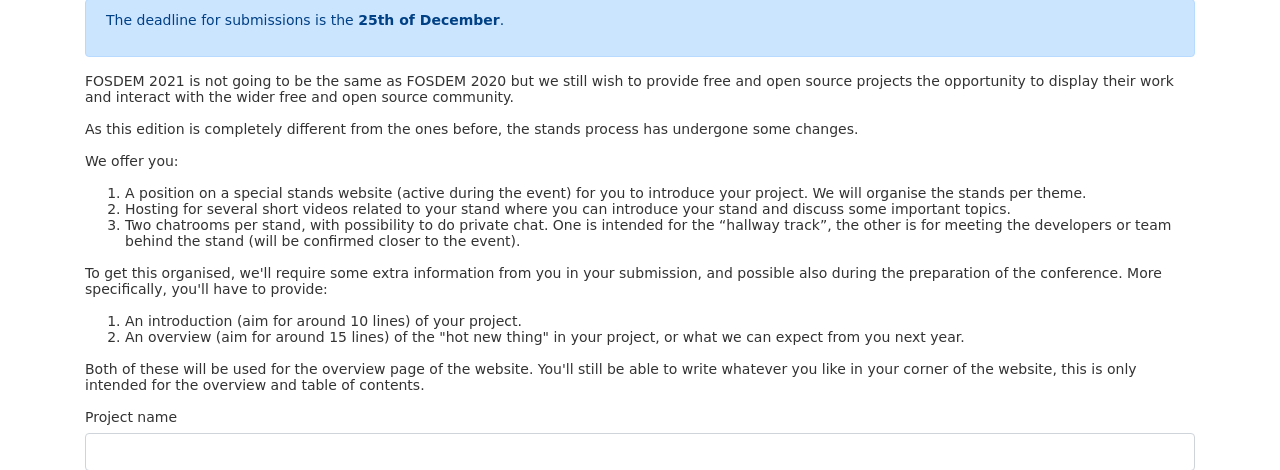
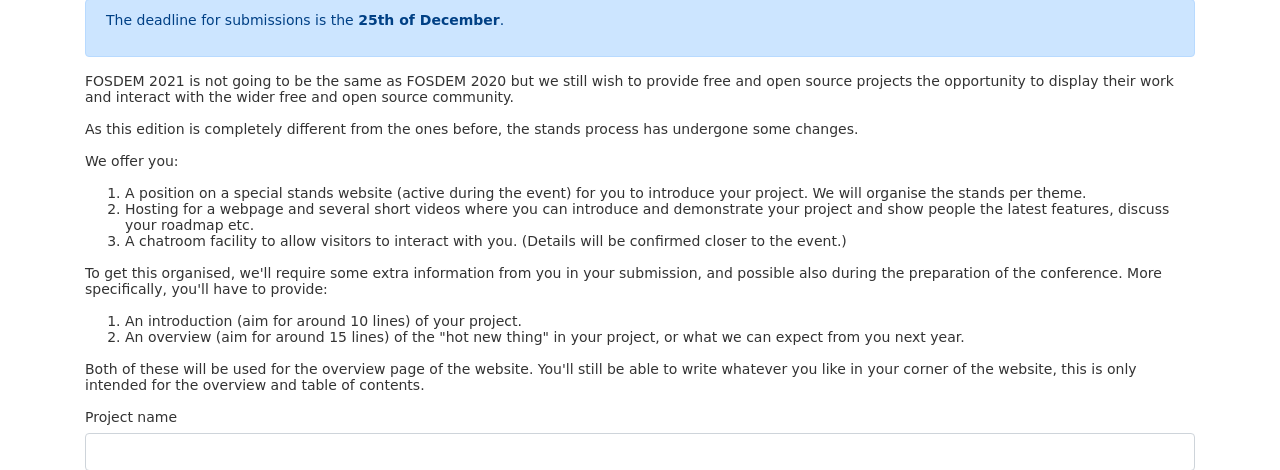
Before and after one commit to FOSDEM/stand-submission, a Django app: page /submission/ in a window 1280 px wide. Shown: the part 190-660 px from the top of the page. Run offline with Django 3.2, Linux system fonts and the light colour scheme; some libraries are stand-ins or nearby versions.

Commit message:
Integrated feedback

```diff
--- a/standssubmission/submission/templates/submission/base.html
+++ b/standssubmission/submission/templates/submission/base.html
@@ -8,13 +8,13 @@
         </div>
     </div>
     <div class="container">
-    <div class="row">
-        <div class="col">
-            <div class="alert alert-primary" role="alert">
-                <p>The deadline for submissions is the <b>25th of December</b>.</p>
+        <div class="row">
+            <div class="col">
+                <div class="alert alert-primary" role="alert">
+                    <p>The deadline for submissions is the <b>25th of December</b>.</p>
+                </div>
             </div>
         </div>
-    </div>
         <div class="row">
             <div class="col">
                 <p>
@@ -35,11 +35,12 @@
                         project.
                         We will organise the stands per theme.
                     </li>
-                    <li>Hosting for several short videos related to your stand where you can introduce your stand and
-                        discuss some important topics.
+                    <li>Hosting for a webpage and several short videos where you can introduce
+                        and demonstrate your project and show people the latest features,
+                        discuss your roadmap etc.
                     </li>
-                    <li>Two chatrooms per stand, with possibility to do private chat. One is intended for the “hallway
-                        track”, the other is for meeting the developers or team behind the stand (will be confirmed closer to the event).
+                    <li>A chatroom facility to allow visitors to interact with you.
+                        (Details will be confirmed closer to the event.)
                     </li>
                 </ol>
                 <p>
```
